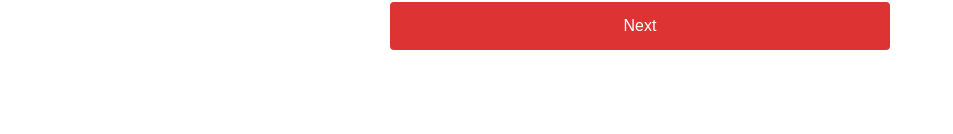
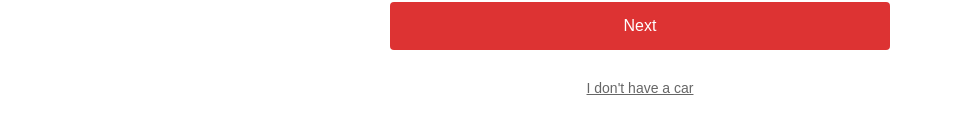
Before and after one commit to ShkrSltn/carpool-app-vue, a Vue app in the folder carpool-client/: page /setup in a window 1280 px wide. Shown: the part 446-580 px from the top of the page, without its empty margins (0-953 px from the left). Built offline with nearby package versions, Linux system fonts and the light colour scheme; sample sign-in values are in the browser's storage.

Commit message:
skip the car

```diff
--- a/carpool-client/src/components/Setup/SetupPage.vue
+++ b/carpool-client/src/components/Setup/SetupPage.vue
@@ -50,6 +50,12 @@
 
         <button type="submit" class="next-button">Next</button>
       </form>
+
+      <div class="skip-section">
+        <button @click="skipCarSetup" class="skip-button">
+          I don't have a car
+        </button>
+      </div>
     </div>
   </div>
 </template>
@@ -98,10 +104,15 @@ export default {
       }
     }
 
+    const skipCarSetup = () => {
+      router.push('/setup/address')
+    }
+
     return {
       carData,
       error,
-      handleSubmit
+      handleSubmit,
+      skipCarSetup
     }
   }
 }
@@ -166,6 +177,25 @@ export default {
   text-align: center;
 }
 
+.skip-section {
+  margin-top: 20px;
+  text-align: center;
+}
+
+.skip-button {
+  background: none;
+  border: none;
+  color: #666;
+  text-decoration: underline;
+  cursor: pointer;
+  font-size: 14px;
+  padding: 10px;
+}
+
+.skip-button:hover {
+  color: #333;
+}
+
 @media screen and (max-width: 768px) {
   .setup-page {
     padding: 15px;
@@ -197,5 +227,9 @@ export default {
   h2 {
     font-size: 20px;
   }
+
+  .skip-button {
+    font-size: 13px;
+  }
 }
 </style>
```
Also changed, not shown: 2 other files (tests, documents, lock files or other folders).
